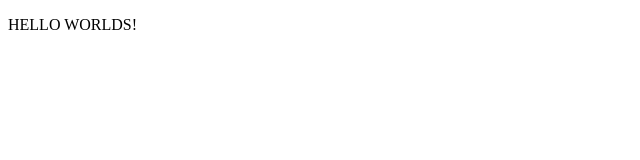
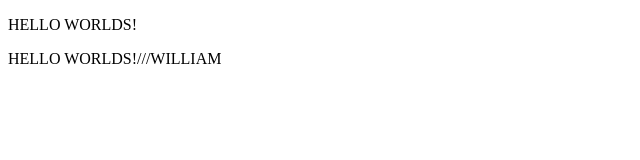
Before and after one commit to Marwil96/portfolioBlog, a plain HTML site: page index.html in a window 1280 px wide. Shown: the whole page, without its empty margins (0-640 px from the left). Drawn offline with Linux system fonts and the light colour scheme.

Commit message:
Update index.html

```diff
--- a/index.html
+++ b/index.html
@@ -6,5 +6,6 @@
   </head>
   <body>
  	<p> HELLO WORLDS!</p>
+    <p> HELLO WORLDS!///WILLIAM</p>
   </body>
  </html>
```
